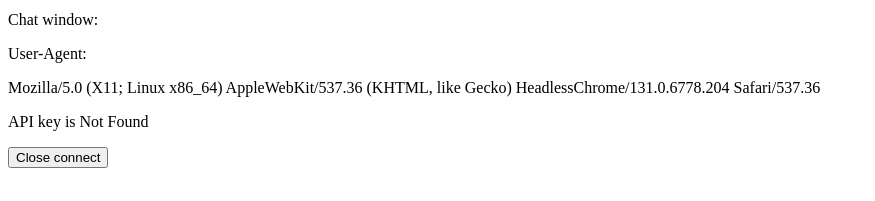
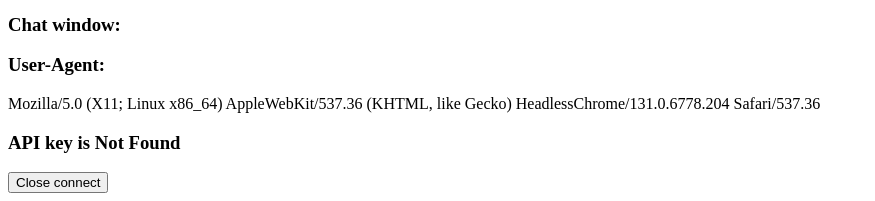
Before and after one commit to ouyang789987/SampleWebRTC, a plain HTML site: page Chat/chat.html in a window 1280 px wide. Shown: the part 664-865 px from the top of the page, without its empty margins (0-875 px from the left). Before the commit the page ends 840 px from the top, so only its background shows below. Drawn offline with Linux system fonts and the light colour scheme; no server answers.

Commit message:
Chat: Modify design2

```diff
--- a/Chat/chat.html
+++ b/Chat/chat.html
@@ -25,20 +25,20 @@
     <canvas id="canvas" class="canvas" width="640px" height="480px"></canvas>
   </div>
 
-  <p>
+  <h3>
   Chat window:
-    <div id="chat">
-    </div>
-  </p>
+    <div id="chat"></div>
+  </h3>
 
-  <p>
+  <h3>
     User-Agent:
+  </h3>
     <div id="userEnv"></div>
-  </p>
 
-  <p>
-  <div id="ErrMsg"></div>
-  </p>
+
+  <h3>
+    <div id="ErrMsg"></div>
+  </h3>
 
 <button id="closeConnect">Close connect</button>
 </body>
```
